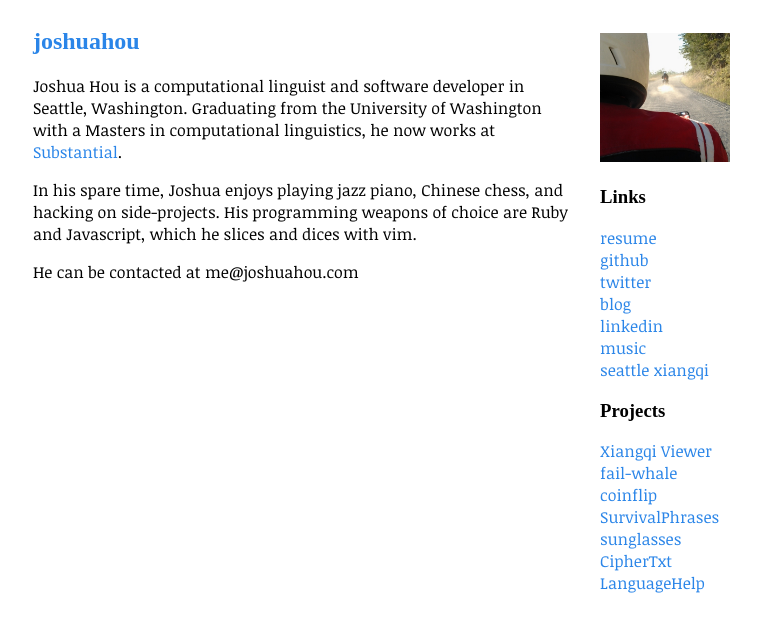
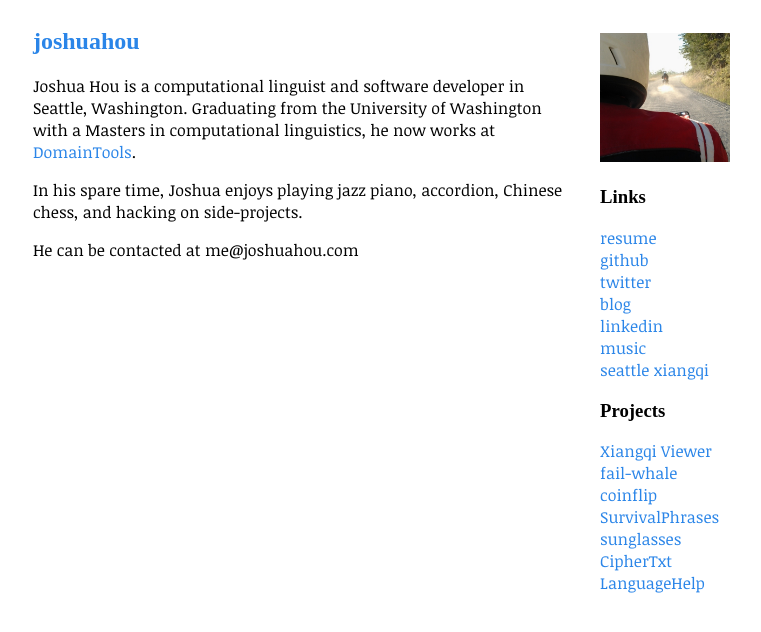
Before and after one commit to jshou/jshou.github.com, a Jekyll site: the page built from index.md, in a window 1280 px wide. Shown: the top 632 px of the page, without its empty margins (245-1006 px from the left). Built offline with Jekyll 4.4.1, drawn with Linux system fonts in a browser that asks for light colours; some web fonts are replaced.

Commit message:
Update index.md
i work somewhere new now

```diff
--- a/index.md
+++ b/index.md
@@ -5,10 +5,9 @@ layout: default
 
 Joshua Hou is a computational linguist and software developer in Seattle,
 Washington. Graduating from the University of Washington with a Masters in
-computational linguistics, he now works at [Substantial](http://substantial.com).
+computational linguistics, he now works at [DomainTools](http://domaintools.com).
 
-In his spare time, Joshua enjoys playing jazz piano, Chinese chess, and hacking on
-side-projects. His programming weapons of choice are Ruby and Javascript, which he
-slices and dices with vim.
+In his spare time, Joshua enjoys playing jazz piano, accordion, Chinese chess, and hacking on
+side-projects.
 
 He can be contacted at me@joshuahou.com
```
